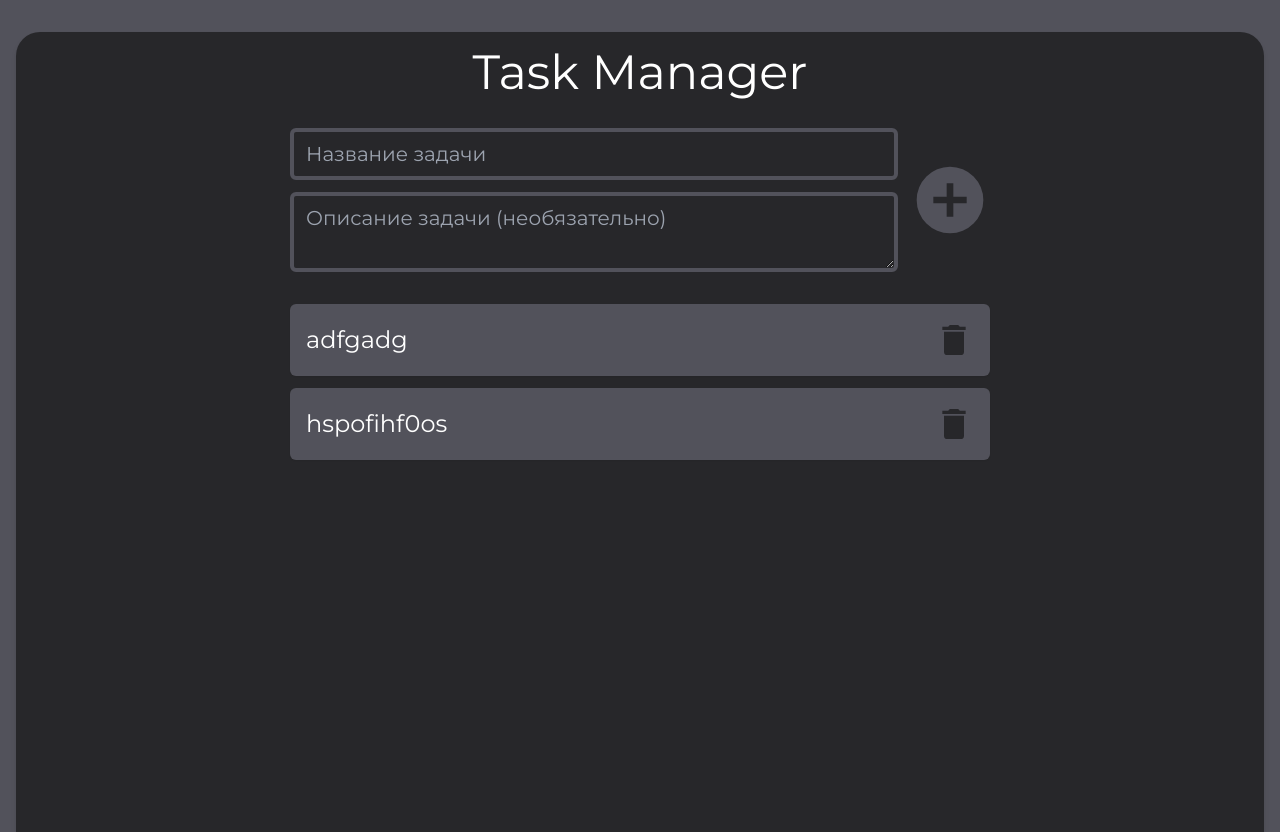
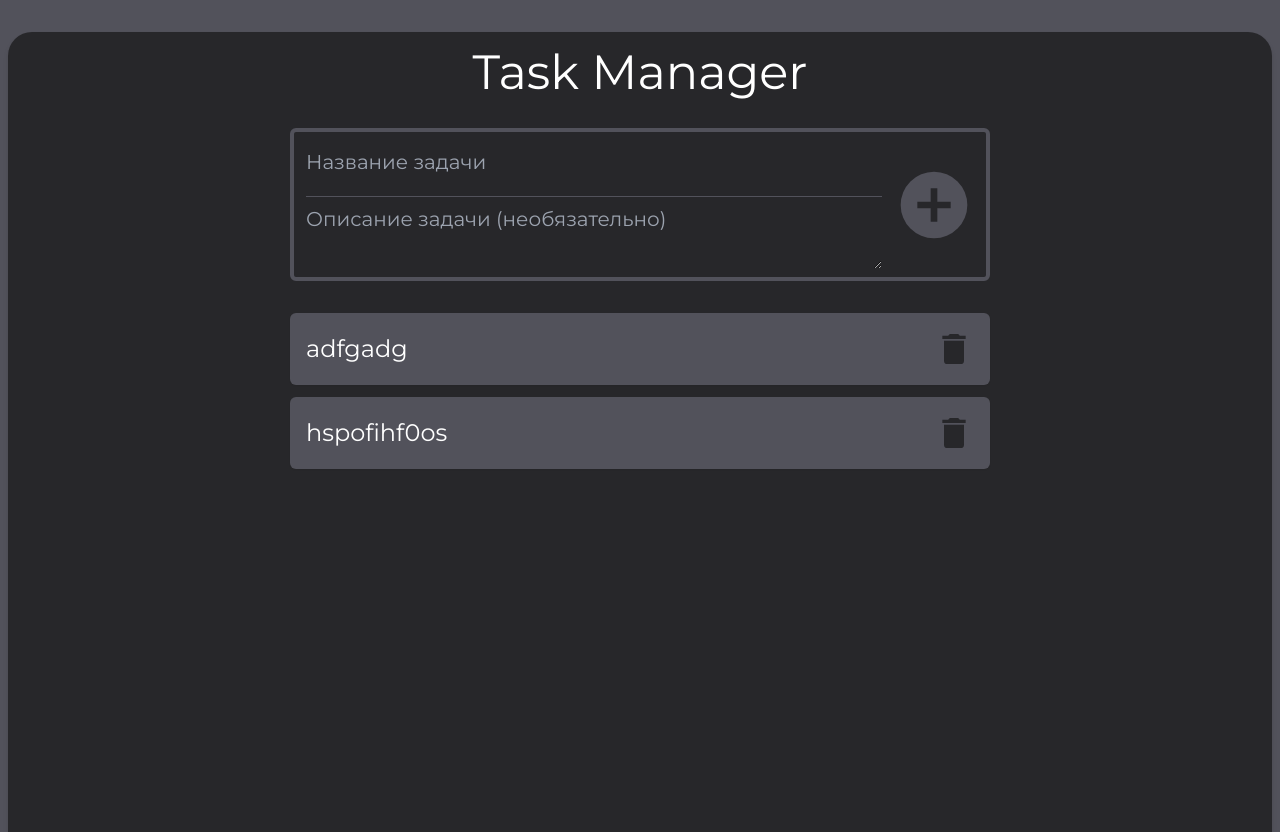
Before and after one commit to nikzz-tea/task-manager-test-task, a Vue app: page / in a window 1280 px wide. Built offline with nearby package versions, Linux system fonts and the light colour scheme.

Commit message:
style: change form design

```diff
--- a/src/components/CreateForm.vue
+++ b/src/components/CreateForm.vue
@@ -8,8 +8,11 @@ const handleSubmit = () => {
 </script>
 
 <template>
-  <form @submit.prevent="handleSubmit" class="flex items-center gap-3">
-    <div class="flex w-full flex-col gap-3">
+  <form
+    @submit.prevent="handleSubmit"
+    class="flex items-center gap-3 rounded-md border-4 border-zinc-600 px-3 py-2"
+  >
+    <div class="flex w-full flex-col gap-3 divide-y divide-zinc-600">
       <Input required placeholder="Название задачи" />
       <TextArea placeholder="Описание задачи (необязательно)" />
     </div>
--- a/src/components/Input.vue
+++ b/src/components/Input.vue
@@ -7,7 +7,7 @@ defineProps<{
 
 <template>
   <input
-    class="w-full rounded-md border-4 border-zinc-600 bg-transparent px-3 py-2 text-xl text-white"
+    class="w-full bg-transparent py-2 text-xl text-white"
     type="text"
     :placeholder="placeholder"
     :required="required"
--- a/src/components/TextArea.vue
+++ b/src/components/TextArea.vue
@@ -6,7 +6,7 @@ defineProps<{
 
 <template>
   <textarea
-    class="w-full rounded-md border-4 border-zinc-600 bg-transparent px-3 py-2 text-xl text-white"
+    class="w-full bg-transparent py-2 text-xl text-white"
     type="text"
     :placeholder="placeholder"
   />
--- a/src/style.css
+++ b/src/style.css
@@ -5,7 +5,7 @@
 @tailwind utilities;
 
 body {
-  @apply bg-zinc-600 px-4;
+  @apply bg-zinc-600 px-2;
   font-family: "Montserrat", sans-serif;
 }
 
```
